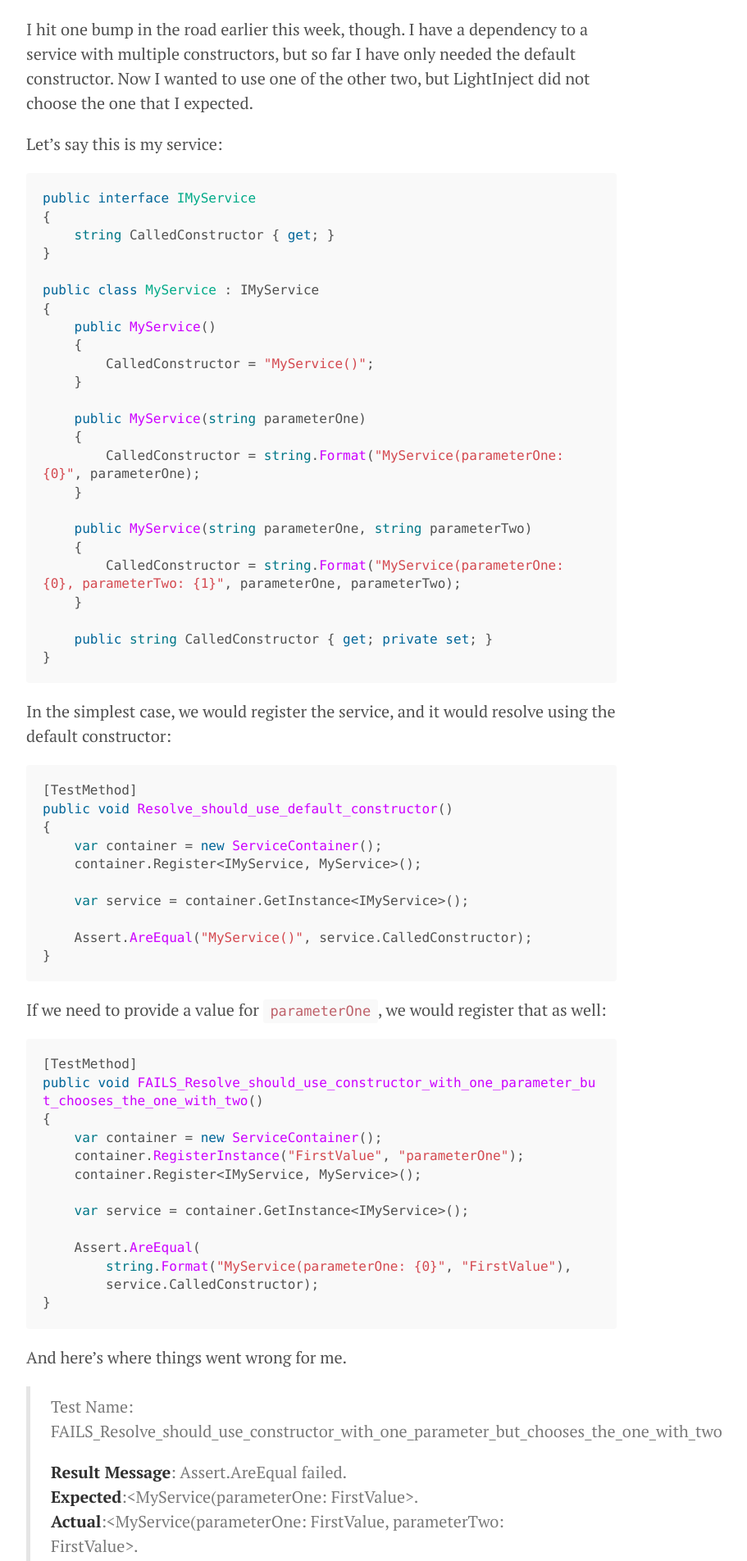
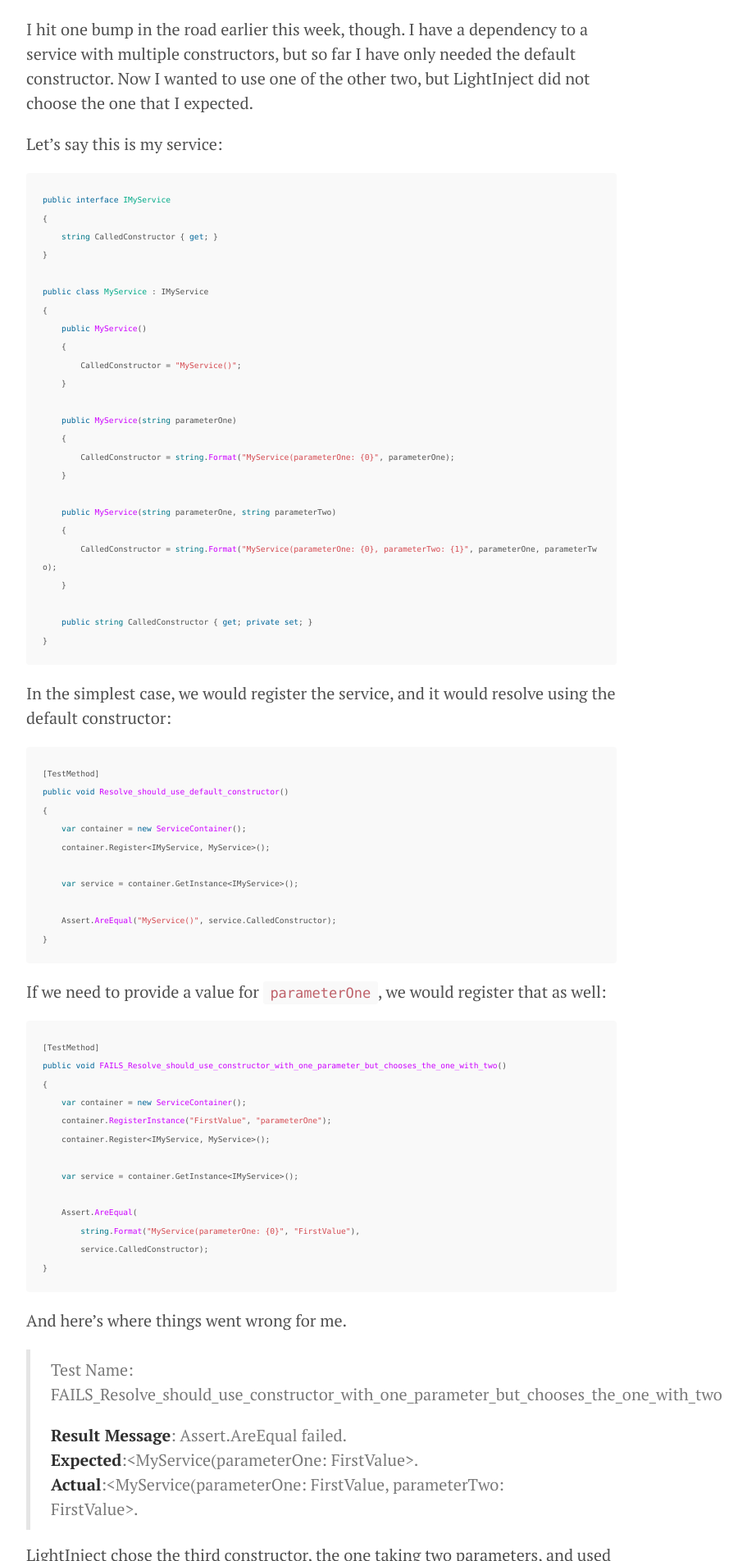
Before and after one commit to vegar/vegar.github.io, a Jekyll site: the page built from index.html, in a window 1280 px wide. Shown: the part 467-2371 px from the top of the page at 82% size, without its empty margins (248-1159 px from the left). Built offline with Jekyll 4.4.1, drawn with Linux system fonts in a browser that asks for light colours; nearby versions of some CDN libraries; Markdown is read by kramdown in place of the engine named in the settings; the list of posts is cut into pages by our own code; comment, search, counter and statistics services are not loaded.

Commit message:
Update site.css
shrink code font size

```diff
--- a/public/css/site.css
+++ b/public/css/site.css
@@ -13,3 +13,7 @@
     font-size: 22px;
     vertical-align: middle;
 }
+
+pre code {
+  font-size: 60%; !important;
+}
```
